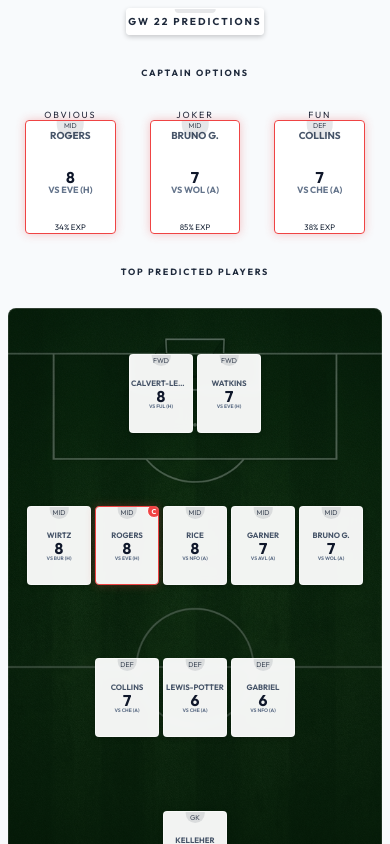
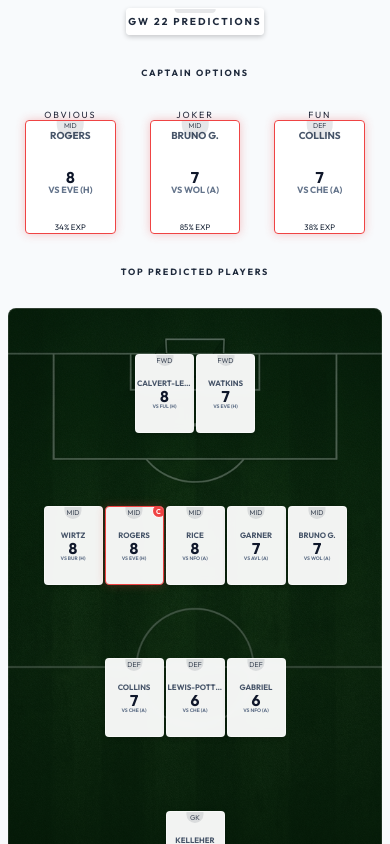
Before and after one commit to chriseyebagha/fantasy-premier-league, a Next.js app in the folder frontend/: page /fantasy/ in a window 390 px wide. Shown: the top 844 px of the page. Built offline with nearby package versions, Linux system fonts and the light colour scheme.

Commit message:
Fix mobile overflow: Reduce card size and gap

```diff
--- a/frontend/src/app/globals.css
+++ b/frontend/src/app/globals.css
@@ -71,7 +71,7 @@
   display: flex !important;
   justify-content: center !important;
   align-items: center !important;
-  gap: 4px !important;
+  gap: 2px !important;
   width: 100% !important;
   flex: 1 1 auto !important;
   min-height: 80px !important;
@@ -86,8 +86,8 @@
   align-items: center;
   justify-content: center;
   text-align: center;
-  width: 18%;
-  max-width: 60px;
+  width: 16%;
+  max-width: 55px;
   height: 90%;
   max-height: 75px;
   padding: 1px;
```
